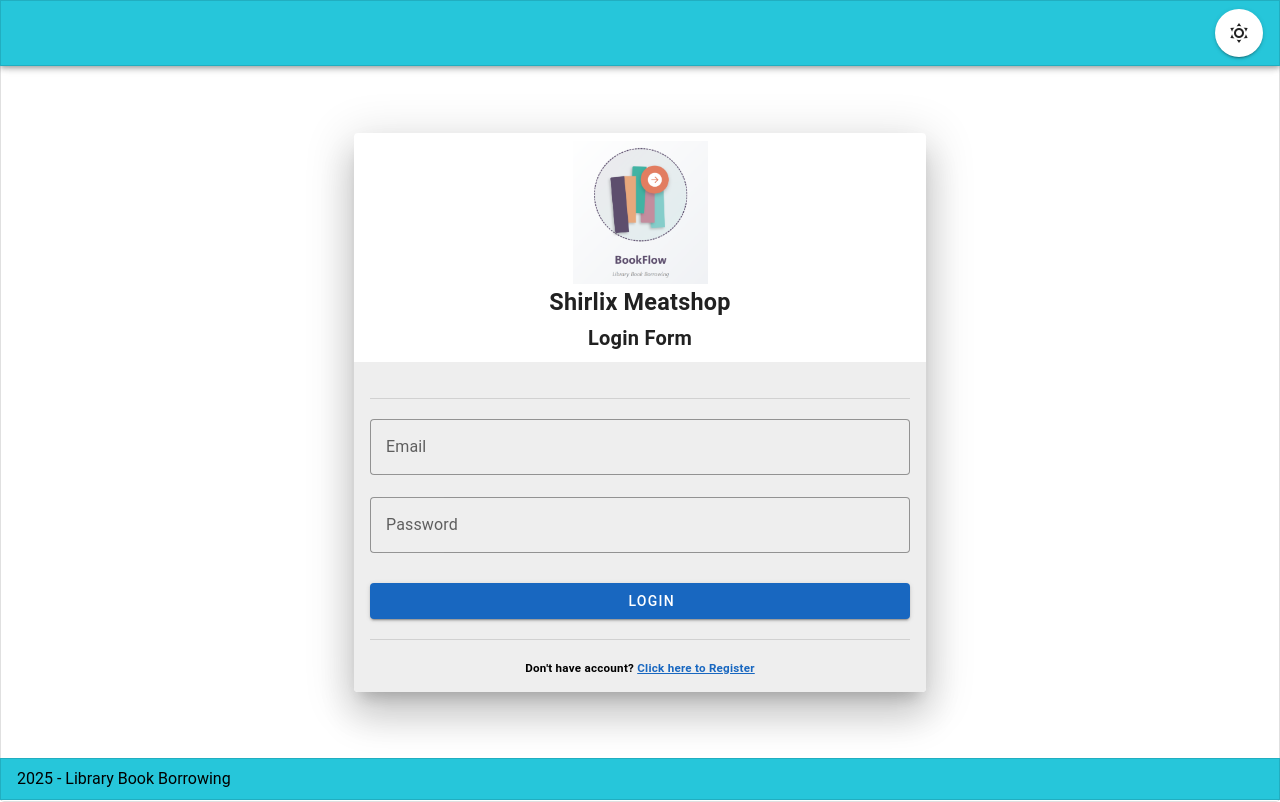
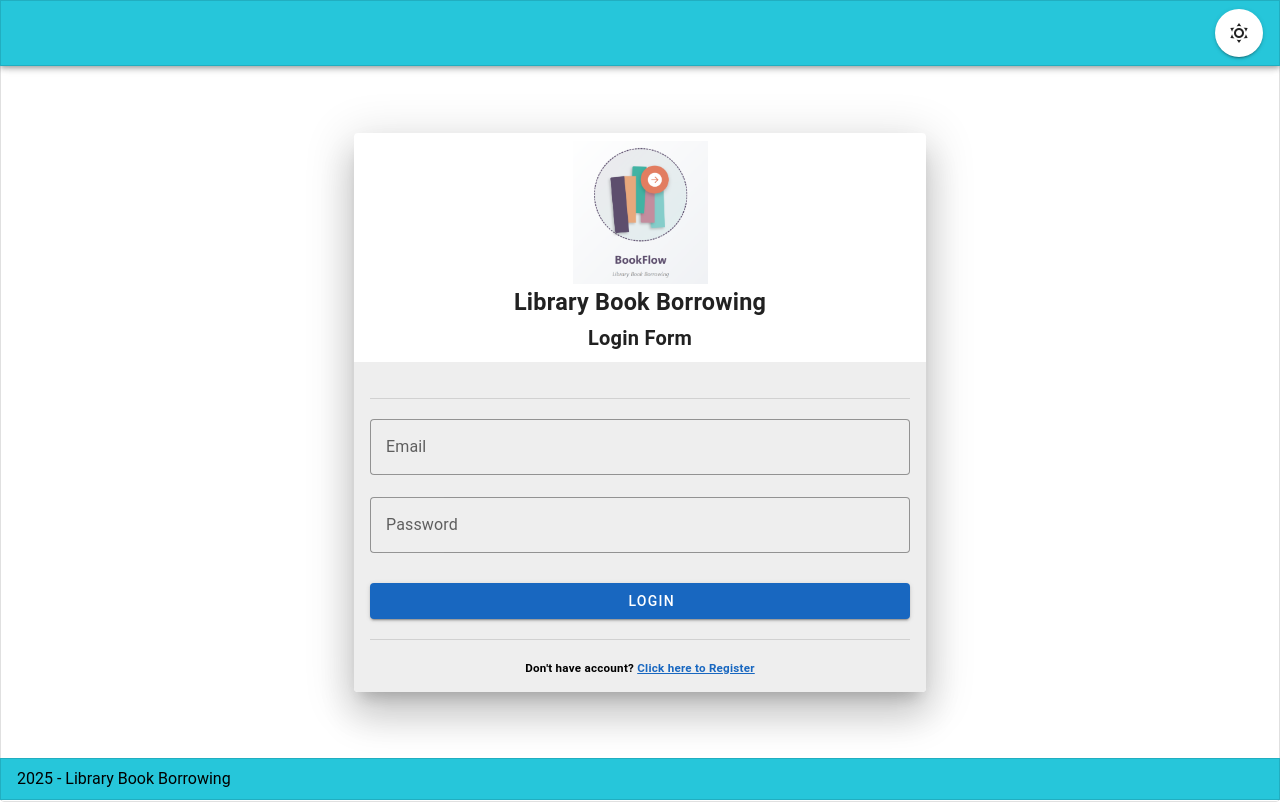
Before and after one commit to elibiano/bookborrow, a Vue app: page / in a window 1280 px wide. Built offline with nearby package versions, Linux system fonts and the light colour scheme.

Commit message:
fix: login page name

```diff
--- a/src/views/auth/LoginView.vue
+++ b/src/views/auth/LoginView.vue
@@ -14,7 +14,7 @@ const { mobile } = useDisplay()
           <v-card class="mx-auto" elevation="24">
             <v-card-title class="text-center">
               <v-img class="mx-auto" src="/images/lbb.png" :width="mobile ? '75%' : '25%'"></v-img>
-              <h3 class="font-weight-bold">Shirlix Meatshop</h3>
+              <h3 class="font-weight-bold">Library Book Borrowing</h3>
               <p class="font-weight-bold">Login Form</p>
             </v-card-title>
 
@@ -35,7 +35,9 @@ const { mobile } = useDisplay()
 
               <h5 class="text-center">
                 Don't have account?
-                <RouterLink class="text-primary" to="/register">Click here to Register</RouterLink>
+                <RouterLink class="text-primary" to="/register">
+                  Click here to Register
+                </RouterLink>
               </h5>
             </v-card-text>
           </v-card>
--- a/src/views/auth/RegisterView.vue
+++ b/src/views/auth/RegisterView.vue
@@ -44,9 +44,9 @@ const { mobile } = useDisplay()
               <v-divider class="my-5"></v-divider>
 
               <h5 class="text-center">
-                Already have account?<RouterLink class="text-primary" to="/"
-                  >Click here to Login</RouterLink
-                >
+                Already have account?<RouterLink class="text-primary" to="/">
+                  Click here to Login
+                </RouterLink>
               </h5>
             </v-card-text>
           </v-card>
```
